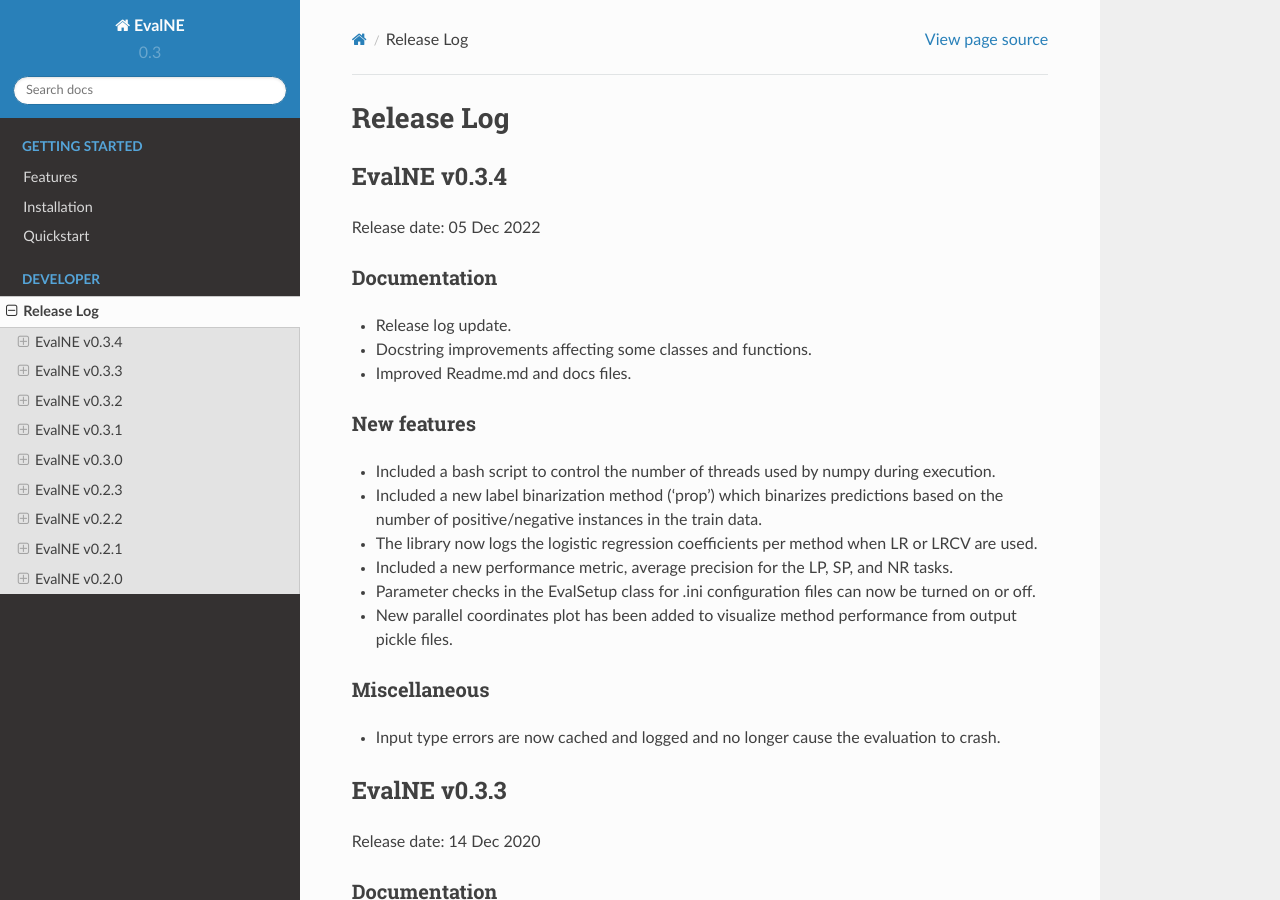
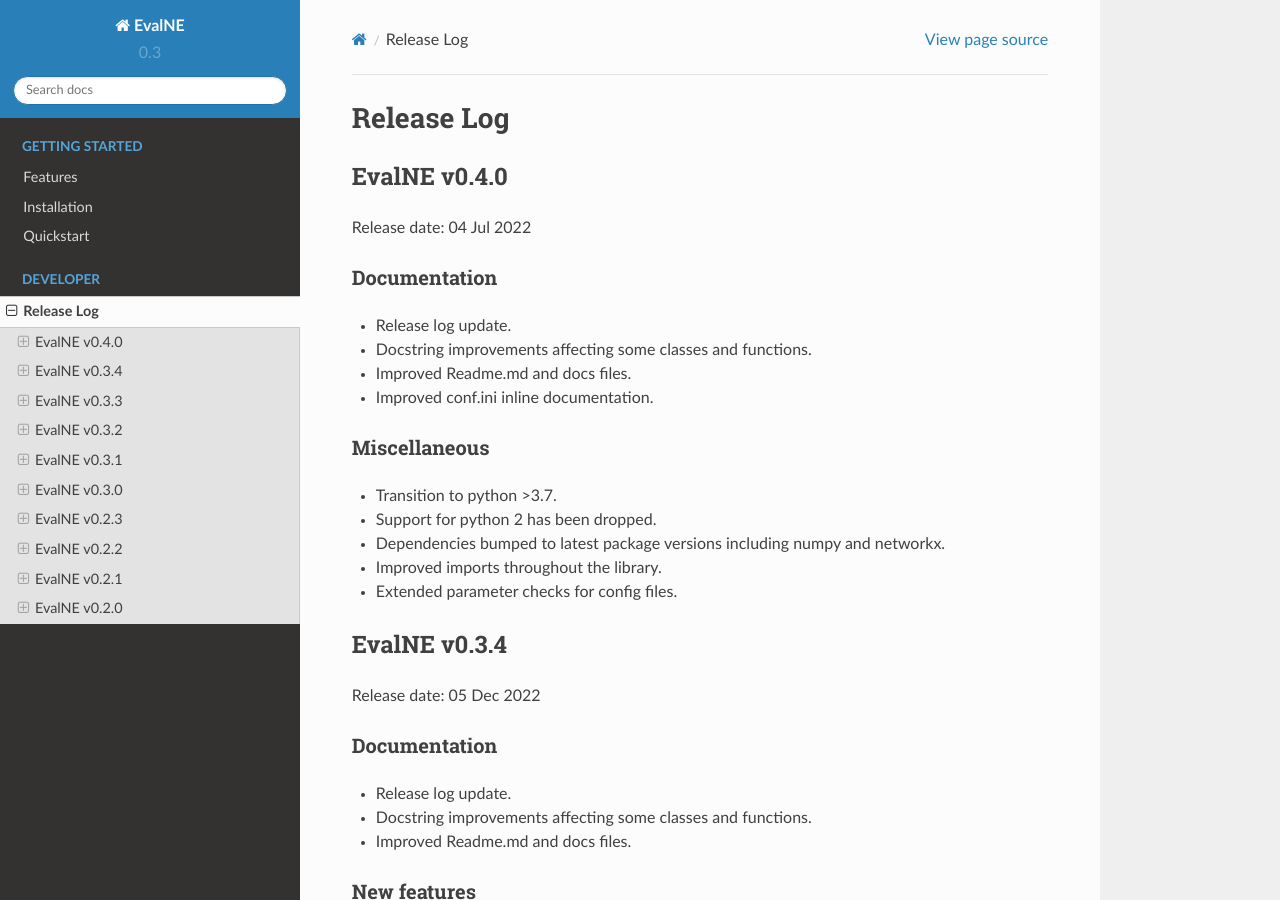
Before and after one commit to Dru-Mara/EvalNE, a Sphinx documentation site: the page built from docs/source/release.rst, in a window 1280 px wide and 900 px high. Built offline with Sphinx 7.4.7 and the Read the Docs theme 2.0.0, drawn with Linux system fonts in a browser that asks for light colours; formulas are drawn with MathJax 3; pages that are not in the unit, such as notebooks, are missing from menus.

Commit message:
pre-launch update

```diff
--- a/docs/source/release.rst
+++ b/docs/source/release.rst
@@ -1,5 +1,26 @@
 Release Log
 ===========
+
+EvalNE v0.4.0
+-------------
+
+Release date: 04 Jul 2022
+
+Documentation
+~~~~~~~~~~~~~
+- Release log update.
+- Docstring improvements affecting some classes and functions.
+- Improved Readme.md and docs files.
+- Improved conf.ini inline documentation.
+
+Miscellaneous
+~~~~~~~~~~~~
+- Transition to python >3.7.
+- Support for python 2 has been dropped.
+- Dependencies bumped to latest package versions including numpy and networkx.
+- Improved imports throughout the library.
+- Extended parameter checks for config files.
+
 
 EvalNE v0.3.4
 -------------
--- a/setup.py
+++ b/setup.py
@@ -23,7 +23,7 @@ setup(
     keywords='evaluation embedding link-prediction sign-prediction node-classification network-reconstruction '
              'networks graphs visualization',
     packages=find_packages(),
-    python_requires='<3.7',
+    python_requires='>3.7',
     zip_safe=False,
     tests_require=["pytest", "pytest-cov"],
     install_requires=[
```
Also changed, not shown: README.md (+2 -2 lines), 2 other files.
